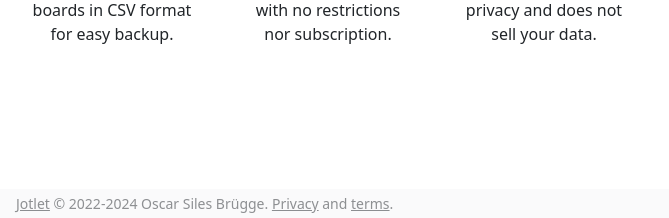
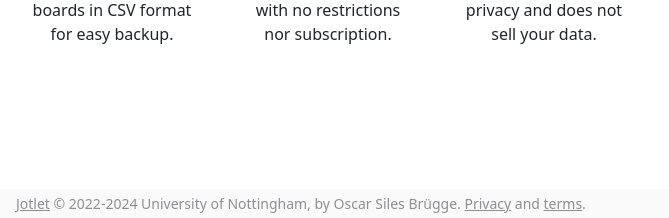
Before and after one commit to oscarsiles/jotlet, a Django app: template boards/templates/boards/index.html in a window 1280 px wide. Shown: the part 582-800 px from the top of the page, without its empty margins (0-669 px from the left). Run offline with Django 4.2, Linux system fonts and the light colour scheme; the template is opened without the code that fills it, so the values that code supplies are empty; some libraries are stand-ins or nearby versions.

Commit message:
update by-line

```diff
--- a/jotlet/templates/components/footer.html
+++ b/jotlet/templates/components/footer.html
@@ -8,7 +8,7 @@
             <small>
                 <div class="d-sm-flex justify-content-between">
                     <div>
-                        <a class="text-reset" href="https://github.com/oscarsiles/jotlet">Jotlet</a> © 2022-{% now "Y" %} Oscar Siles Brügge.
+                        <a class="text-reset" href="https://github.com/oscarsiles/jotlet">Jotlet</a> © 2022-{% now "Y" %} University of Nottingham, by Oscar Siles Brügge.
                         <a class="text-reset" href="{% url 'privacy-policy' %}">Privacy</a> and
                         <a class="text-reset" href="{% url 'terms-of-use' %}">terms</a>.
                     </div>
```
